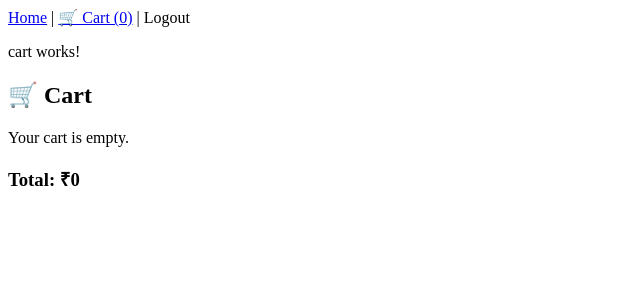
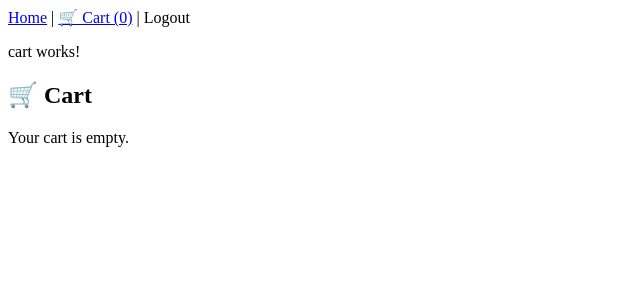
Before and after one commit to Vijaya72569/EcomAppAzureRepo, an Angular app in the folder EcomApp/: page /cart in a window 1280 px wide. Shown: the top 300 px of the page, without its empty margins (0-640 px from the left). Built offline with nearby package versions, Linux system fonts and the light colour scheme; sample sign-in values are in the browser's storage.

Commit message:
Update cart.component.html

```diff
--- a/EcomApp/src/app/cart/cart.component.html
+++ b/EcomApp/src/app/cart/cart.component.html
@@ -25,6 +25,5 @@
 
 <!---add this-->
 
-<h3>Total: ₹{{ getTotalPrice() }}</h3>
 
 <button (click)="placeOrder()" *ngIf="cartItems.length > 0">Place Order</button>
```
